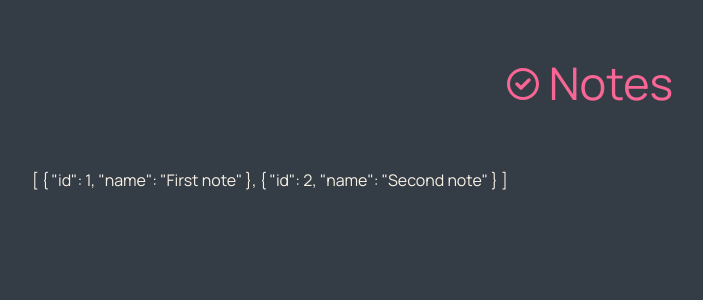
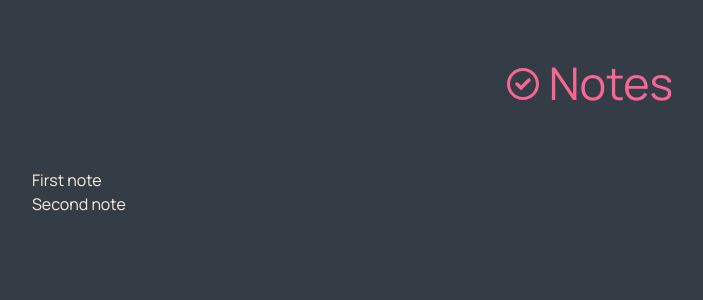
Before and after one commit to DzmitrySudalenka/notes, a Vue app: page / in a window 1280 px wide. Shown: the top 300 px of the page, without its empty margins (50-753 px from the left). Built offline with nearby package versions, Linux system fonts and the light colour scheme.

Commit message:
feat: add note component

```diff
--- /dev/null
+++ b/src/components/Note.vue
@@ -0,0 +1,13 @@
+<script setup>
+defineProps({
+  note: {
+    type: Object,
+    required: true,
+    default: () => {}
+  }
+})
+</script>
+
+<template>
+  <div class="note">{{note.name}}</div>
+</template>
--- a/src/components/Notes.vue
+++ b/src/components/Notes.vue
@@ -1,9 +1,14 @@
 <script setup>
-  import { useNotesStore } from '@/stores/notes'
+import { useNotesStore } from '@/stores/notes'
+import Note from './Note.vue'
 
-  const notesStore = useNotesStore()
+const notesStore = useNotesStore()
 </script>
 
 <template>
-  {{notesStore.notes}}
+  <Note
+    v-for='note of notesStore.notes'
+    :key='note.id'
+    :note='note'
+  />
 </template>
```
